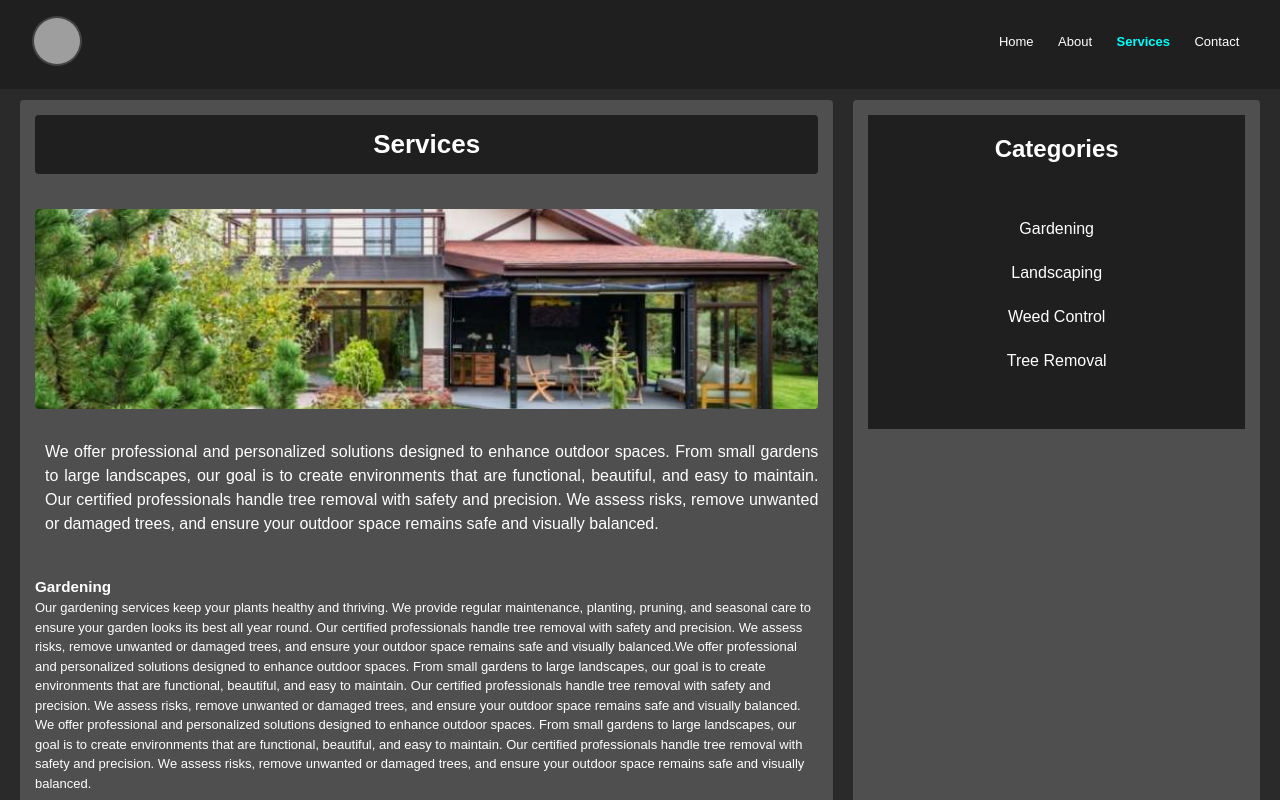
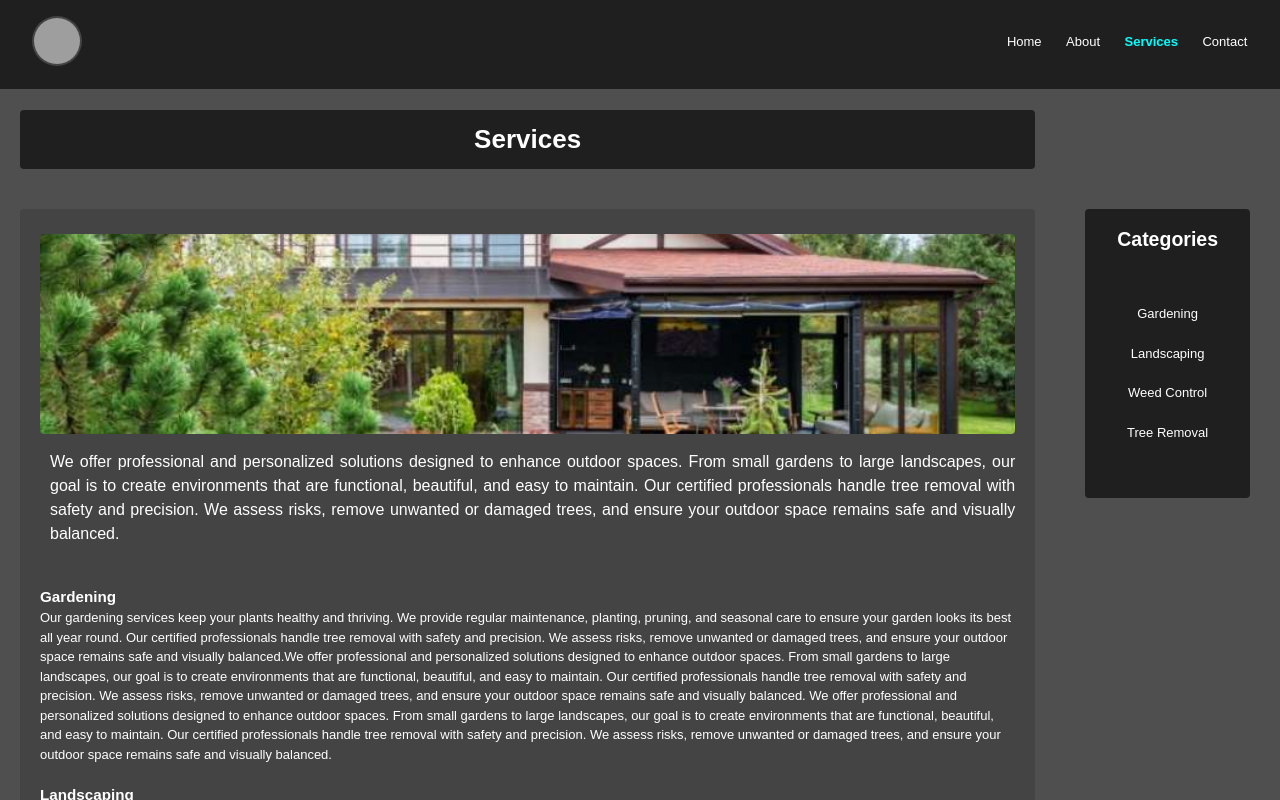
Before and after one commit to bellamarcucci/css-positioning-examples, a plain HTML site: page pages/services.html in a window 1280 px wide. Shown: the top 800 px of the page. Drawn offline with Linux system fonts and the light colour scheme; grey boxes are pictures that could not be loaded.

Commit message:
Layout adjuested + back to top button

```diff
--- a/main.css
+++ b/main.css
@@ -15,12 +15,11 @@ html{
 }
 
 .parentBox{
-    display: block;
+
     width: 100%;
     font-family: Arial, sans-serif, Helvetica;
     color: #222;
     line-height: 1.5;
-    padding-bottom: 50px;
 }
 
 main{
@@ -38,44 +37,60 @@ main{
 main h1{
     background-color: #1F1F1F;
     color: white;
-    margin-block: 15px;
+    border-radius: 4px;
     padding-block: 10px;
-    border-radius: 4px;
+    margin-bottom: 20px;
+    margin-top: 10px;
 
 }
 
 .mainServices{
     display: grid;
-    grid-template-columns: minmax(0, 2fr) minmax(0, 1fr); /* Content, sidebar*/
-    gap: 20px;
-    background-color: #2a2a2a;
-    padding: 20px;
     color: white;
     padding-top: 100px;
-    border-radius: 4px;
 }
 
 .mainContent{
     grid-column: 1;
-    background-color: #4f4f4f;
-    font-size: small;
-    padding-left: 15px;
-    padding-right: 15px;
+    background-color: #444;
+    padding: 20px;
+    color: white;
     border-radius: 4px;
+    margin-bottom: 20px;
+}
+
+.mainAbout{
+    background-color: #444;
+    padding: 20px;
+    color: white;
+    border-radius: 4px;
+    margin-bottom: 20px;
+}
+
+.mainContact{
+    background-color: #444;
+    padding: 20px;
+    color: white;
+    border-radius: 4px;
+    margin-bottom: 20px;
 }
 
 .mainAside{
     grid-column: 2;
-    background-color: #4f4f4f;
-    padding: 15px;
-    font-size: medium;
-    border-radius: 4px;
+    padding-right: 10px;
+    padding-left: 30px;
+    position: sticky;
+    top: 50px;
+    z-index: 0;
 }
 
-.asideContent{
-    display: grid;
-    font-size: medium;
+.mainAsideContent{
+    background-color:#1F1F1F;
+    font-size: small;
+    border-radius: 4px;
+    text-align: center;
 }
+
 
 #asideGardening{
     margin-top: 50px;
@@ -105,11 +120,12 @@ main h1{
 
 }
 
-.mainTitle img{
+
+.mainContent img{
     height: 200px;
     width: 100%;
     object-fit: cover;
-    margin-block: 20px;
+    margin-block: 5px;
     border-radius: 4px;
 }
 
@@ -117,6 +133,7 @@ header{
     position: fixed;
     min-width: 100vw;
     height: 50px;
+    z-index: 100;
 }
 
 nav {
@@ -175,10 +192,9 @@ nav img {
 }
 
 .spacer {
-    /*border: 1px solid yellow;*/
     display: inline-block;
-    /*Parent widtj - Logo width - menu <ul> width with no margin in the last child*/
-    width: calc(100% - 40px - 268px);
+    /*Parent width - Logo width - menu <ul> width with no margin in the last child*/
+    width: calc(100% - 50px - 250px);
 }
 
 nav ul {
--- a/pages/services.html
+++ b/pages/services.html
@@ -7,8 +7,7 @@
     <link rel="stylesheet" href="../main.css">
 </head>
 <body>
-    <div class="parentBox">
-        <div class="pageLayoutServices">
+    <div class="pageLayout">
         <header>
             <nav>
                 <a href="../index.html">
@@ -30,12 +29,14 @@
                 </ul>
             </nav>
             </header>
+    <div class="parentBox">
+        <div class="pageLayoutServices">
             <main class="mainServices">
+                <div class="mainServicesTitle">
+                        <h1 style="text-align: center;">Services</h1>
+                </div>
                 <div class="mainContent">
-                    <div class="mainTitle">
-                        <h1 style="text-align: center;">Services</h1>
                     <a><img src="../images/yard.png" alt="Yard picture"></a>
-                    </div>
                     <section id="services">
                         <p>We offer professional and personalized solutions designed to enhance outdoor spaces. From small gardens to large landscapes, our goal is to create environments that are functional, beautiful, and easy to maintain. Our certified professionals handle tree removal with safety and precision. We assess risks, remove unwanted or damaged trees, and ensure your outdoor space remains safe and visually balanced.</p>
                     </section>
@@ -58,7 +59,7 @@
                 </div>
                 <div class="mainAside">
                     <aside>
-                            <nav aria-label="Secondary navigation">
+                            <nav class="mainAsideContent" aria-label="Secondary navigation">
                                 <div class="asideTitle">
                                     <h2 style="text-align: center;">Categories</h2>
                                 </div>
@@ -83,6 +84,7 @@
                 </div>
             </main>
         </div>
+    </div>
     <footer>
                 <nav aria-label="Tertiary navigation">
                     <ul>
```
Also changed, not shown: pages/about.html (+6 -2 lines), pages/contact.html (+5 -1 lines). Lines whose indentation alone changed are shown as unchanged.
